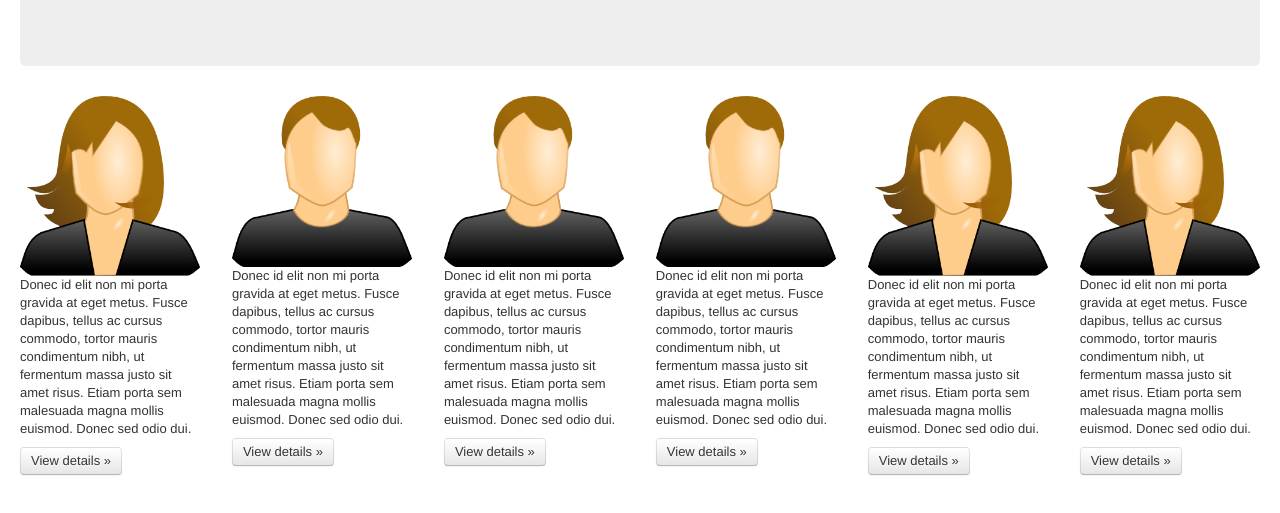
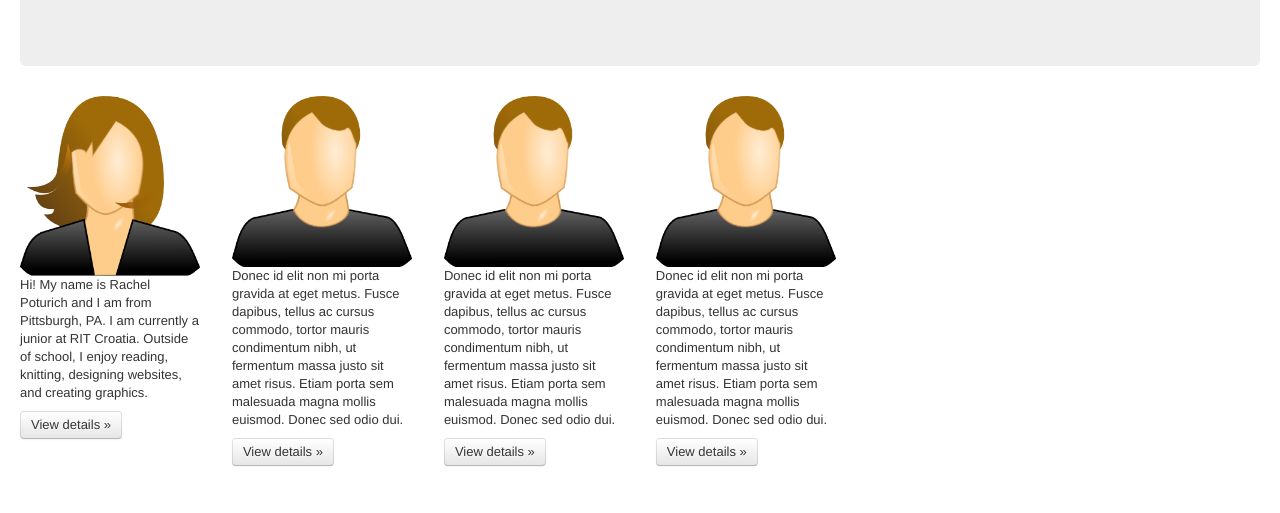
Before and after one commit to rpoturich/ZG1, a plain HTML site: page Welcome/index.html in a window 1280 px wide. Shown: the part 217-730 px from the top of the page. Drawn offline with Linux system fonts and the light colour scheme.

Commit message:
Added profile for Rachel Poturich and removed excess profile sections

```diff
--- a/Welcome/index.html
+++ b/Welcome/index.html
@@ -36,7 +36,7 @@
                 <div class="row-fluid">
                     <div class="span2 offset1">
                         <img class="thumb" src="img/user-female.png"/>
-                        <p>Donec id elit non mi porta gravida at eget metus. Fusce dapibus, tellus ac cursus commodo, tortor mauris condimentum nibh, ut fermentum massa justo sit amet risus. Etiam porta sem malesuada magna mollis euismod. Donec sed odio dui. </p>
+                        <p>Hi! My name is Rachel Poturich and I am from Pittsburgh, PA. I am currently a junior at RIT Croatia. Outside of school, I enjoy reading, knitting, designing websites, and creating graphics.</p>
                         <p><a class="btn" href="#"> View details &raquo;</a></p>
                     </div><!--/span-->
                     <div class="span2">
@@ -51,14 +51,6 @@
                         <img class="thumb" src="img/user-male.png"/><p>Donec id elit non mi porta gravida at eget metus. Fusce dapibus, tellus ac cursus commodo, tortor mauris condimentum nibh, ut fermentum massa justo sit amet risus. Etiam porta sem malesuada magna mollis euismod. Donec sed odio dui. </p>
                         <p><a class="btn" href="#">View details &raquo;</a></p>
                     </div><!--/span-->
-                    <div class="span2">
-                        <img class="thumb" src="img/user-female.png"/><p>Donec id elit non mi porta gravida at eget metus. Fusce dapibus, tellus ac cursus commodo, tortor mauris condimentum nibh, ut fermentum massa justo sit amet risus. Etiam porta sem malesuada magna mollis euismod. Donec sed odio dui. </p>
-                        <p><a class="btn" href="#">View details &raquo;</a></p>
-                    </div><!--/span-->
-                    <div class="span2">
-                        <img class="thumb" src="img/user-female.png"/><p>Donec id elit non mi porta gravida at eget metus. Fusce dapibus, tellus ac cursus commodo, tortor mauris condimentum nibh, ut fermentum massa justo sit amet risus. Etiam porta sem malesuada magna mollis euismod. Donec sed odio dui. </p>
-                        <p><a class="btn" href="#">View details &raquo;</a></p>
-                    </div><!--/span-->
                 </div><!--/row-->
             </div><!--/row-->
 
```
